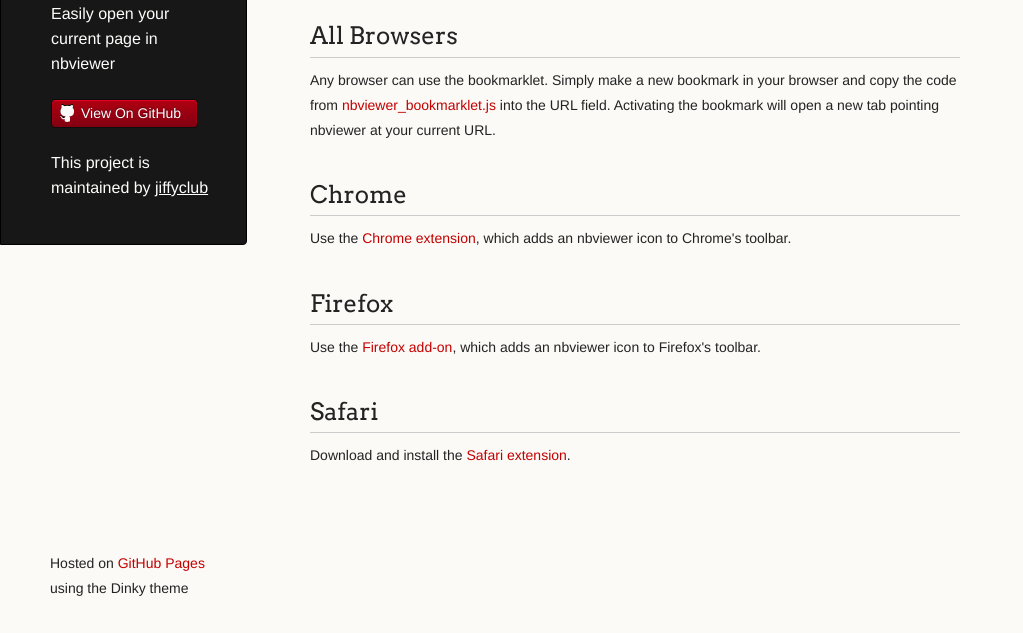
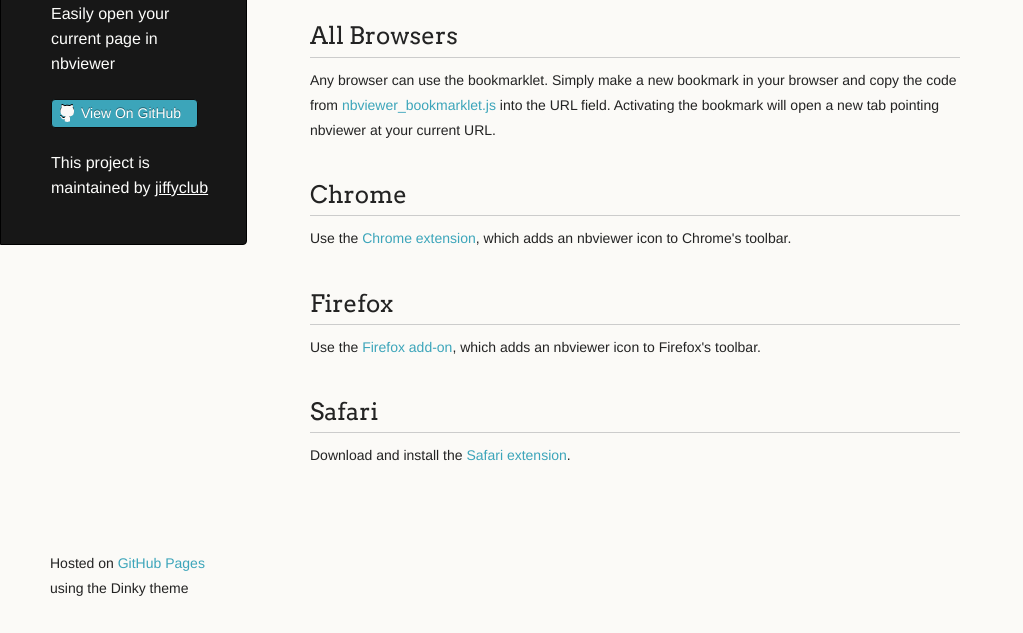
Before and after one commit to jiffyclub/open-in-nbviewer, a plain HTML site: page index.html in a window 1280 px wide. Shown: the part 167-800 px from the top of the page, without its empty margins (0-1023 px from the left). Drawn offline with Linux system fonts and the light colour scheme.

Commit message:
Change buttons and links to blue.

```diff
--- a/stylesheets/styles.css
+++ b/stylesheets/styles.css
@@ -76,8 +76,8 @@
 }
 
 a {
-  color:#C30000;
-  font-weight:200;
+  color:#3CA5BA;
+  font-weight:400;
   text-decoration:none;
 }
 
@@ -269,30 +269,14 @@
 	line-height: 1em;
 	padding: 6px 6px 6px 7px;
 
-	background: #AF0011;
-	background: -moz-linear-gradient(top, #AF0011 0%, #820011 100%);
-  background: -webkit-gradient(linear, left top, left bottom, color-stop(0%,#f8f8f8), color-stop(100%,#dddddd));
-  background: -webkit-linear-gradient(top, #AF0011 0%,#820011 100%);
-  background: -o-linear-gradient(top, #AF0011 0%,#820011 100%);
-  background: -ms-linear-gradient(top, #AF0011 0%,#820011 100%);
-  background: linear-gradient(top, #AF0011 0%,#820011 100%);
+	background: #3CA5BA;
 
 	border-radius:4px;
   border:1px solid #0D0D0D;
-
-	-webkit-box-shadow: inset 0px 1px 1px 0 rgba(233,2,38, 1);
-	box-shadow: inset 0px 1px 1px 0 rgba(233,2,38, 1);
-
 }
 
 header li:hover {
-	background: #C3001D;
-	background: -moz-linear-gradient(top, #C3001D 0%, #950119 100%);
-  background: -webkit-gradient(linear, left top, left bottom, color-stop(0%,#f8f8f8), color-stop(100%,#dddddd));
-  background: -webkit-linear-gradient(top, #C3001D 0%,#950119 100%);
-  background: -o-linear-gradient(top, #C3001D 0%,#950119 100%);
-  background: -ms-linear-gradient(top, #C3001D 0%,#950119 100%);
-  background: linear-gradient(top, #C3001D 0%,#950119 100%);
+	background: #3EB6CF;
 }
 
 a.buttons {
```
